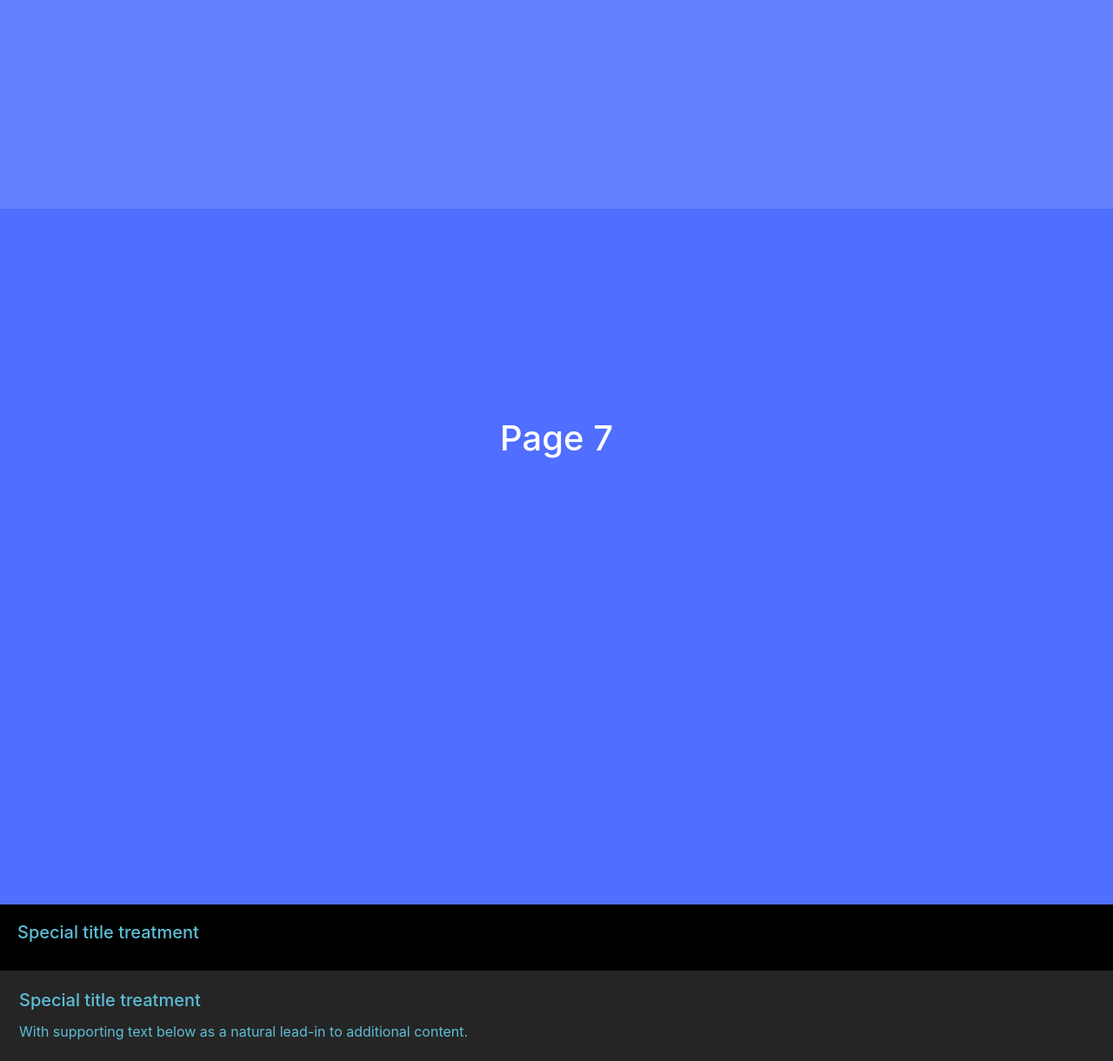
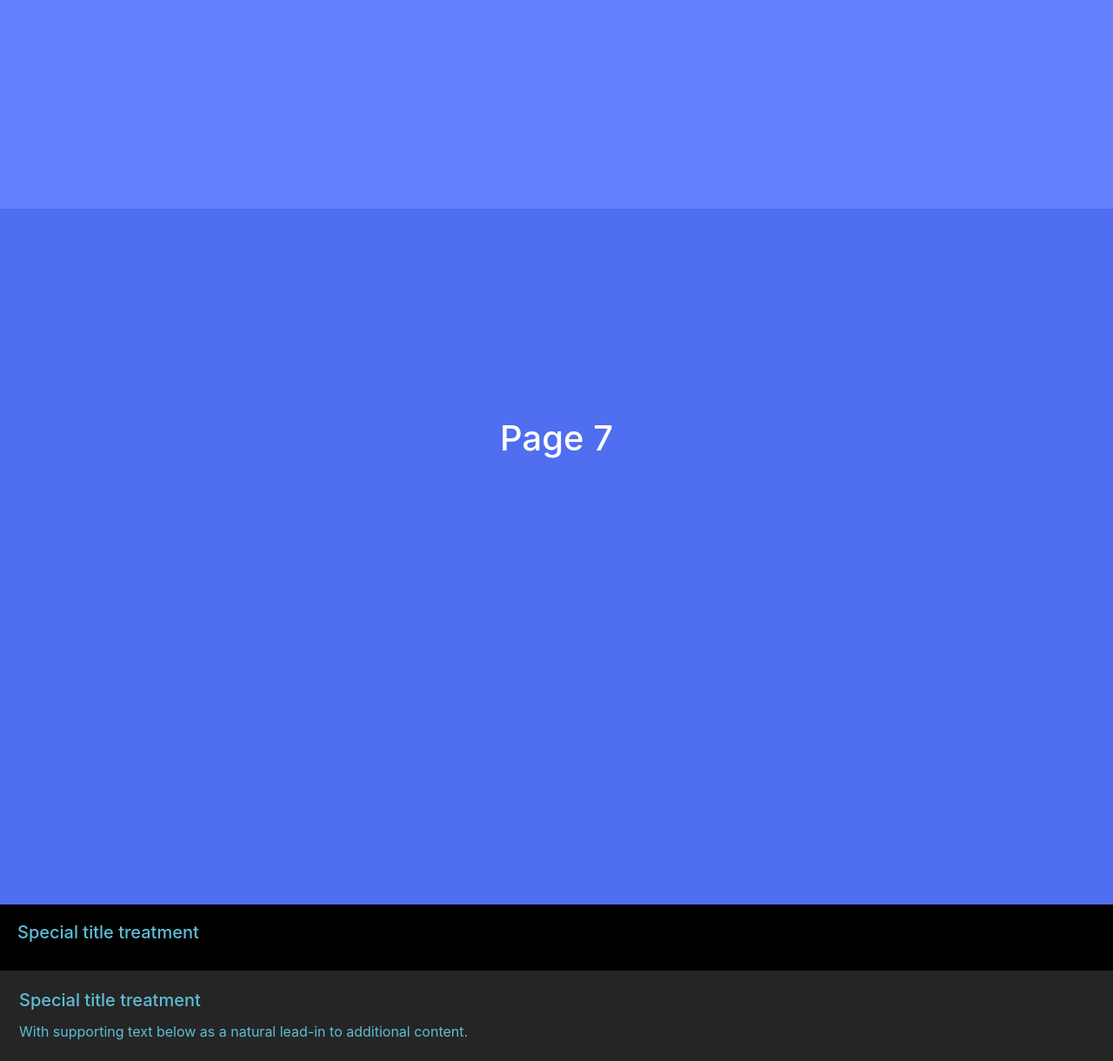
Before and after one commit to Centurion902/coopWebsite, a PHP site: page / in a window 1280 px wide. Shown: the part 4560-5780 px from the top of the page at 87% size. Run offline with PHP 8.4, Linux system fonts and the light colour scheme.

Commit message:
tweaked last section color

```diff
--- a/style.css
+++ b/style.css
@@ -64,7 +64,7 @@ body {
 #pageD{background:rgb(140, 170, 255);}
 #pageE{background:rgb(120, 150, 255);}
 #pageF{background:rgb(100, 130, 255);}
-#pageG{background:rgb(80, 110, 255);}
+#pageG{background:rgb(80, 110, 240);}
 
 
 
```
